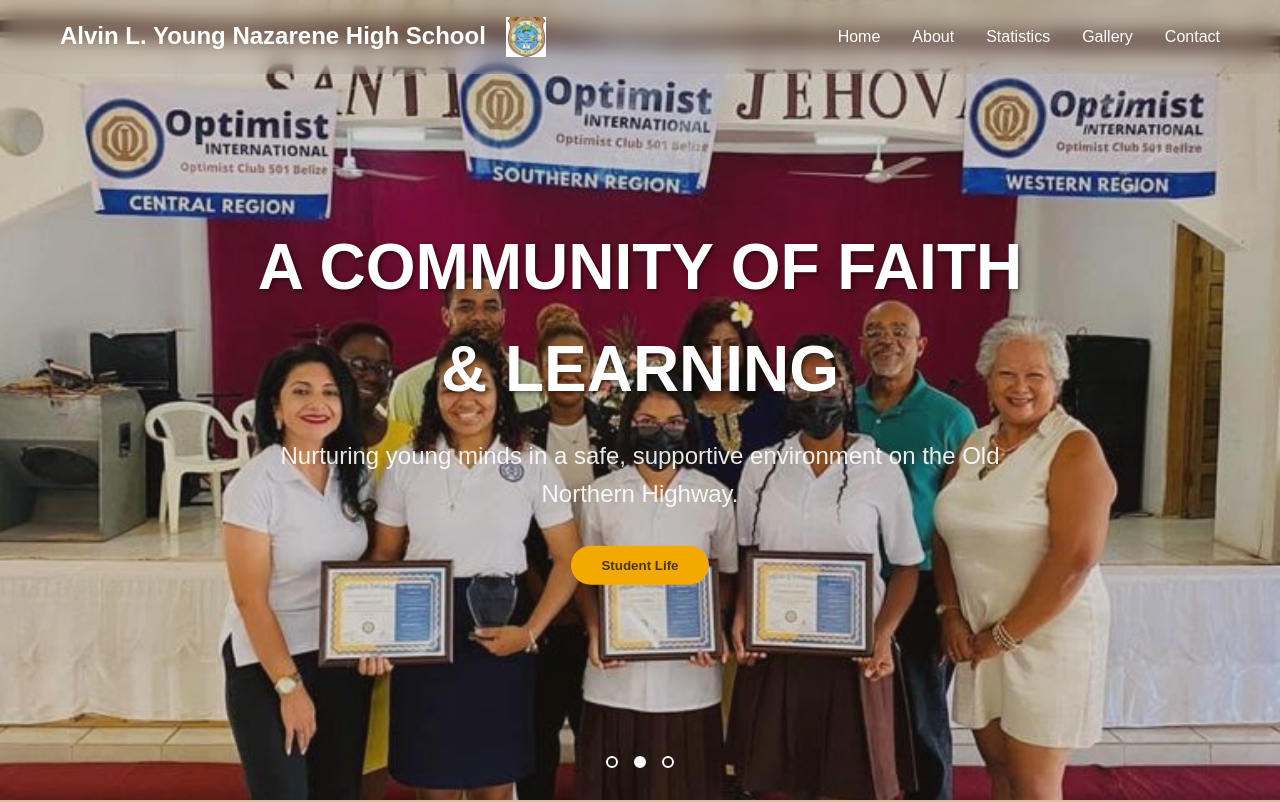
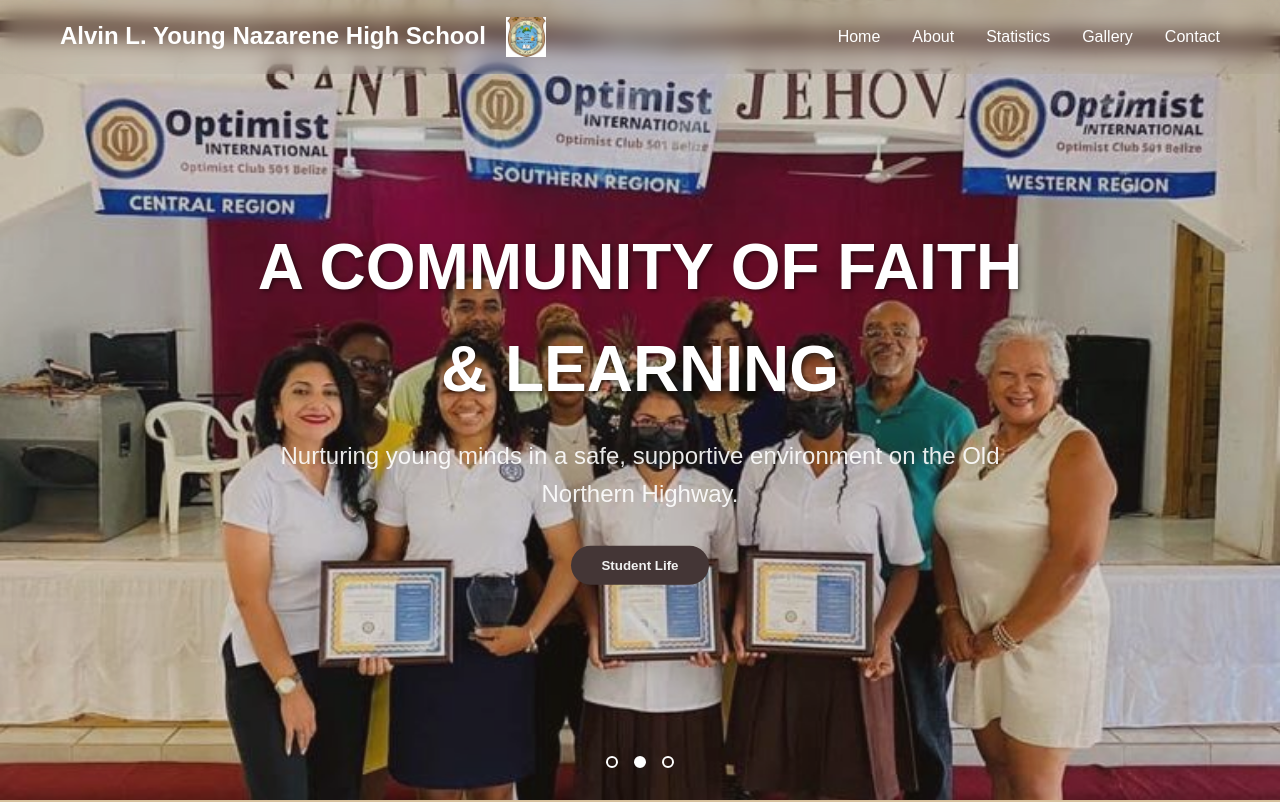
Before and after one commit to NasTiaFox30/Alvin_L_Young_Nazarene_High_School-landing-page, a React (Vite) app: page / in a window 1280 px wide. Shown: the top 802 px of the page. Built offline with nearby package versions, Linux system fonts and the light colour scheme.

Commit message:
Updated colors

```diff
--- a/src/styles/index.css
+++ b/src/styles/index.css
@@ -17,21 +17,21 @@ body {
 
 :root {
     --primary: #4A3728;
-    --secondary: #F4A900;
-    --accent: #6DB1E0;
+    --secondary: #443636;
+    --accent: #F2A900;
     --addition: #D6C09D;
 
     --bg-color: var(--addition);
     --bg-picture: rgba(74, 55, 40, 0.2);
 
     --btn-color: var(--secondary);
-    --btn-text-color: var(--primary);
+    --btn-text-color: var(--section-text-invers);
 
     --icon-color: var(--primary);
 
     --section-name-color: var(--primary);
     --section-text: #212121;
-    --section-text-invers: #FFFDD0;
+    --section-text-invers: #f1f1f1;
 
     --section-color: var(--primary);
     --gradient: linear-gradient(135deg, var(--primary) 0%, #35251C 100%);
```
